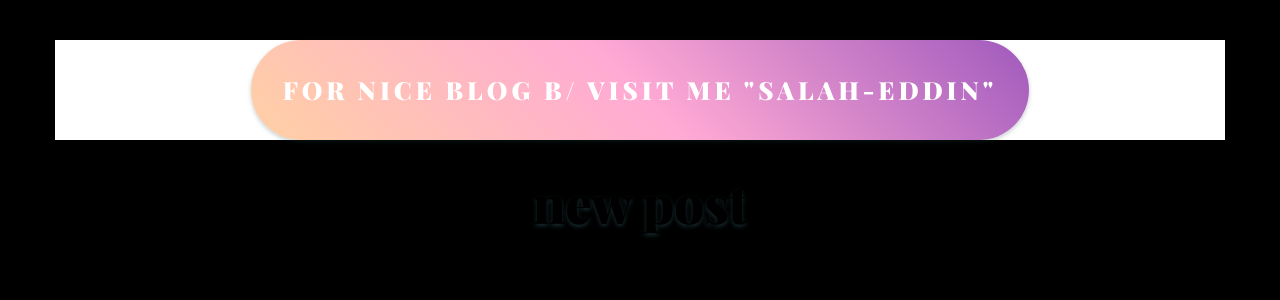
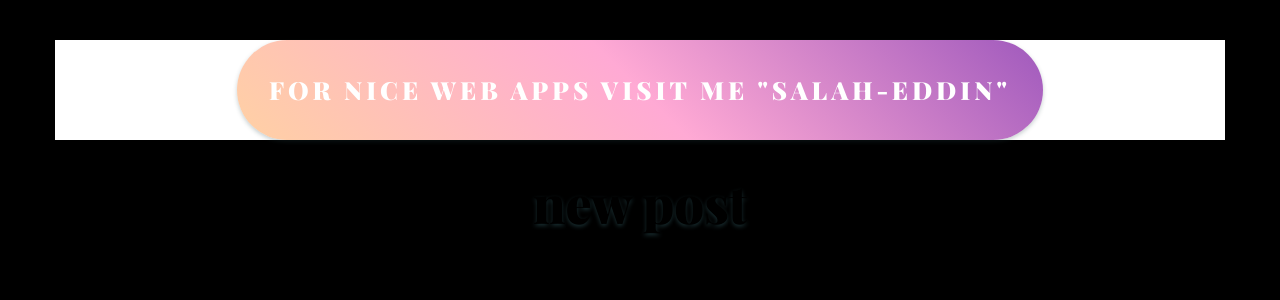
Before and after one commit to S-eddin/my-first-blog, a Django app: page / in a window 1280 px wide. Shown: the top 300 px of the page. Run offline with Django 3.2, Linux system fonts and the light colour scheme; data that the repository does not hold is empty; some libraries are stand-ins or nearby versions.

Commit message:
new views

```diff
--- a/blog/templates/blog/base.html
+++ b/blog/templates/blog/base.html
@@ -11,7 +11,7 @@
  </head>
  <body>
     <div class= "container">
-      <a class = "new" href="#">for nice blog b/ visit me "Salah-eddin"</a>
+      <a class = "new" href="{% url 'post_list' %}">for nice web apps visit me "Salah-eddin"</a>
     </div>
     <a href = "{% url 'post_new' %}" class = "title"> new post </a>
 
--- a/blog/templates/blog/post_detail.html
+++ b/blog/templates/blog/post_detail.html
@@ -1,17 +1,18 @@
 
 {% extends 'blog/base.html' %}
   {% block content %}
-        <h1> {{post.published_date }}</h1>
+        <h1 class ="publish"> {{post.published_date }}</h1>
 
 
         <div class = " salaheddin" >
+
 
           <p class ="publish" > published: {{ post.published_date }}</p>
 
           <a class = "title" href="">{{ post.title }}</a>
           <h2 class = "text">{{ post.text|linebreaksbr }}</h2>
         </div>
-        </div>
+
           <a class = "title" href="{% url 'post_edit' post_number=post.pk %}">EDIT</a>
 
    {% endblock %}
--- a/blog/templates/blog/post_list.html
+++ b/blog/templates/blog/post_list.html
@@ -5,6 +5,7 @@
         <div class = " salaheddin" >
 
           <p class ="publish" >published: {{ post.published_date }}</p>
+          <p class ="publish" >Author: {{ post.author}}</p>
 
           <h1> <a class = "title" href="{% url 'post_detail' post_number=post.pk %}">{{ post.title }}</a> </h1>
           <h2 class = "text">{{ post.text|linebreaksbr }}</h2>
```
